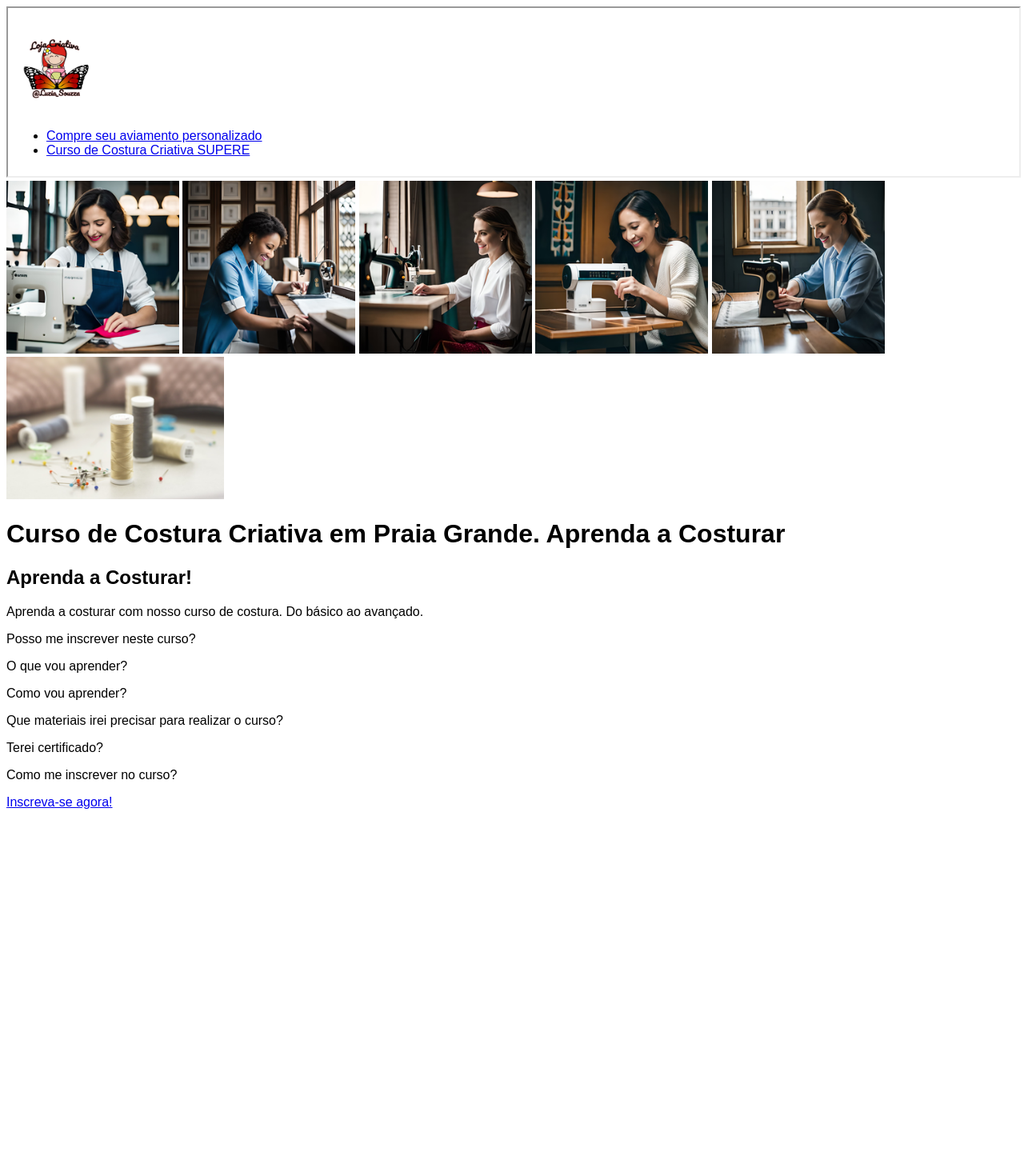
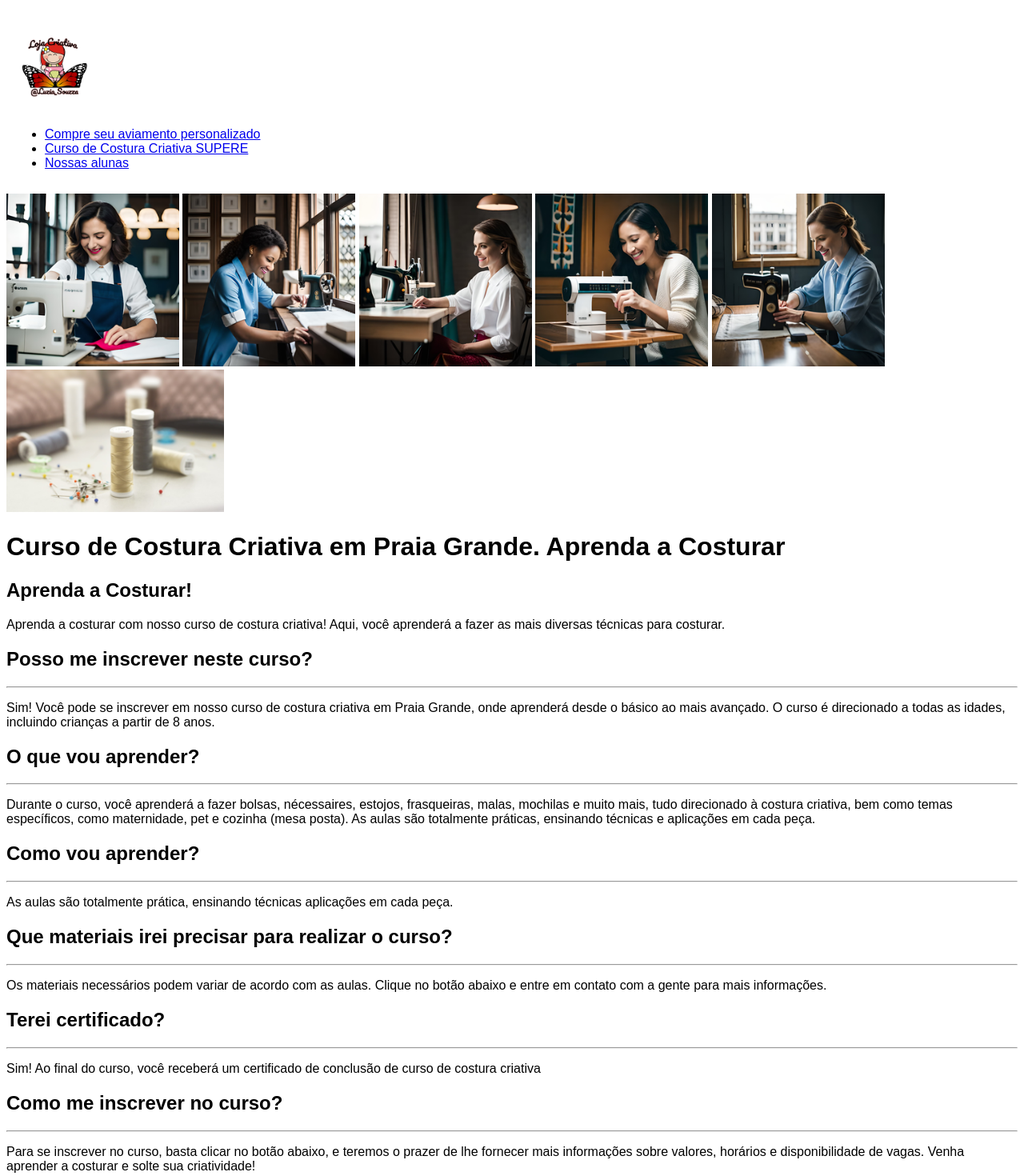
Before and after one commit to MatheusSouzaSantos7/Projeto-LSCriativa, a plain HTML site: page LS Criativa/curso-supere.html in a window 1280 px wide. Shown: the top 1470 px of the page at 80% size. Before the commit the page ends 1020 px from the top, so only its background shows below. Drawn offline with Linux system fonts and the light colour scheme.

Commit message:
criação de .htaccess, página "alunas" e <iframe>

```diff
--- a/LS Criativa/curso-supere.html
+++ b/LS Criativa/curso-supere.html
@@ -23,7 +23,7 @@
     </script>
     <!-- Google tag (gtag.js) end -->
 <body>
-    <iframe src="menu.html" width="100%" height="210"></iframe>
+    <iframe src="menu.html" width="100%" height="230"></iframe>
     <img src="img/girl1.ico" width="216" height="216">
     <img src="img/girl2.ico" width="216" height="216">
     <img src="img/girl3.ico" width="216" height="216">
@@ -33,13 +33,28 @@
 
     <h1>Curso de Costura Criativa em Praia Grande. Aprenda a Costurar</h1>
         <h2>Aprenda a Costurar!</h2>
-            <p>Aprenda a costurar com nosso curso de costura. Do básico ao avançado. </p>
-            <p>Posso me inscrever neste curso?</p>
-            <p>O que vou aprender?</p>
-            <p>Como vou aprender?</p>
-            <p>Que materiais irei precisar para realizar o curso?</p>
-            <p>Terei certificado?</p>
-            <p>Como me inscrever no curso?</p>
+            <p>Aprenda a costurar com nosso curso de costura criativa! Aqui, você aprenderá a fazer as mais diversas técnicas para costurar.</p>
+        <h2>Posso me inscrever neste curso?</h2>
+        <hr>
+            <p>Sim! Você pode se inscrever em nosso curso de costura criativa em Praia Grande, onde aprenderá desde o básico ao mais avançado. O curso é direcionado a todas as idades, incluindo crianças a partir de 8 anos.</p>
+
+        <h2>O que vou aprender?</h2>
+        <hr>
+            <p>Durante o curso, você aprenderá a fazer bolsas, nécessaires, estojos, frasqueiras, malas, mochilas e muito mais, tudo direcionado à costura criativa, bem como temas específicos, como maternidade, pet e cozinha (mesa posta). As aulas são totalmente práticas, ensinando técnicas e aplicações em cada peça.</p>
+
+        <h2>Como vou aprender?</h2>
+        <hr>
+            <p>As aulas são totalmente prática, ensinando técnicas aplicações em cada peça.</p>
+
+            <h2>Que materiais irei precisar para realizar o curso?</h2>
+            <hr>
+                <p>Os materiais necessários podem variar de acordo com as aulas. Clique no botão abaixo e entre em contato com a gente para mais informações.</p>
+            <h2>Terei certificado?</h2>
+            <hr>
+                <p>Sim! Ao final do curso, você receberá um certificado de conclusão de curso de costura criativa</p>
+            <h2>Como me inscrever no curso?</h2>
+            <hr>
+                <p>Para se inscrever no curso, basta clicar no botão abaixo, e teremos o prazer de lhe fornecer mais informações sobre valores, horários e disponibilidade de vagas. Venha aprender a costurar e solte sua criatividade!</p>
             <a href="https://api.whatsapp.com/message/36UIBVPGCJVYK1?autoload=1&app_absent=0" target="_blank">Inscreva-se agora!</a>
 </body>
 </html>
--- a/LS Criativa/menu.html
+++ b/LS Criativa/menu.html
@@ -13,6 +13,8 @@
         <ul>
             <li><a href="aviamento-personalizado.html" target="_parent">Compre seu aviamento personalizado</a></li>
             <li><a href="curso-supere.html" target="_parent">Curso de Costura Criativa SUPERE</a></li>
+            <li><a href="alunos.html" target="_parent">Nossas alunas</a></li>
+
         </ul>
 </body>
 </html>
--- a/LS Criativa/styles/aviamento-personalizado.css
+++ b/LS Criativa/styles/aviamento-personalizado.css
@@ -1,3 +1,6 @@
 *{
     font-family: Arial, Helvetica, sans-serif;
 }
+iframe {
+    border: none;
+    }
--- a/LS Criativa/styles/curso-SUPERE.css
+++ b/LS Criativa/styles/curso-SUPERE.css
@@ -1,3 +1,6 @@
 *{
     font-family: Arial, Helvetica, sans-serif;
 }
+iframe {
+    border: none;
+    }
--- a/LS Criativa/styles/index.css
+++ b/LS Criativa/styles/index.css
@@ -1,3 +1,6 @@
 *{
     font-family: Arial, Helvetica, sans-serif;
 }
+iframe {
+    border: none;
+    }
--- a/LS Criativa/styles/professor.css
+++ b/LS Criativa/styles/professor.css
@@ -1,3 +1,6 @@
 *{
     font-family: Arial, Helvetica, sans-serif;
 }
+iframe {
+    border: none;
+    }
```
Also changed, not shown: LS Criativa/alunos.html (added, +33 -0 lines), LS Criativa/aviamento-personalizado.html (+21 -2 lines), LS Criativa/index.html (+1 -1 lines), LS Criativa/professor.html (+3 -3 lines), LS Criativa/documents/sitemap.xml (renamed from LS Criativa/sitemap.xml), 1 other file.
